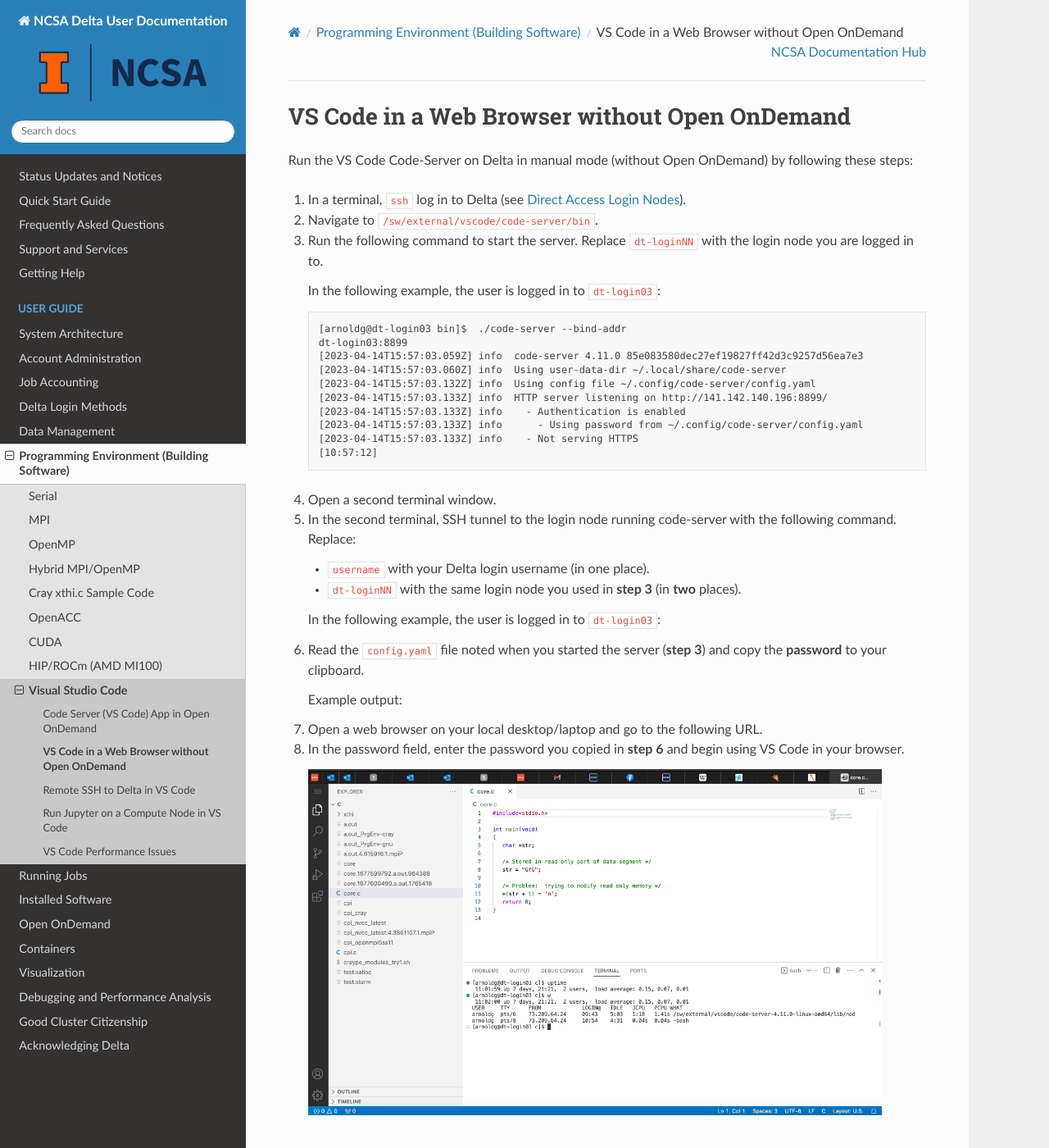
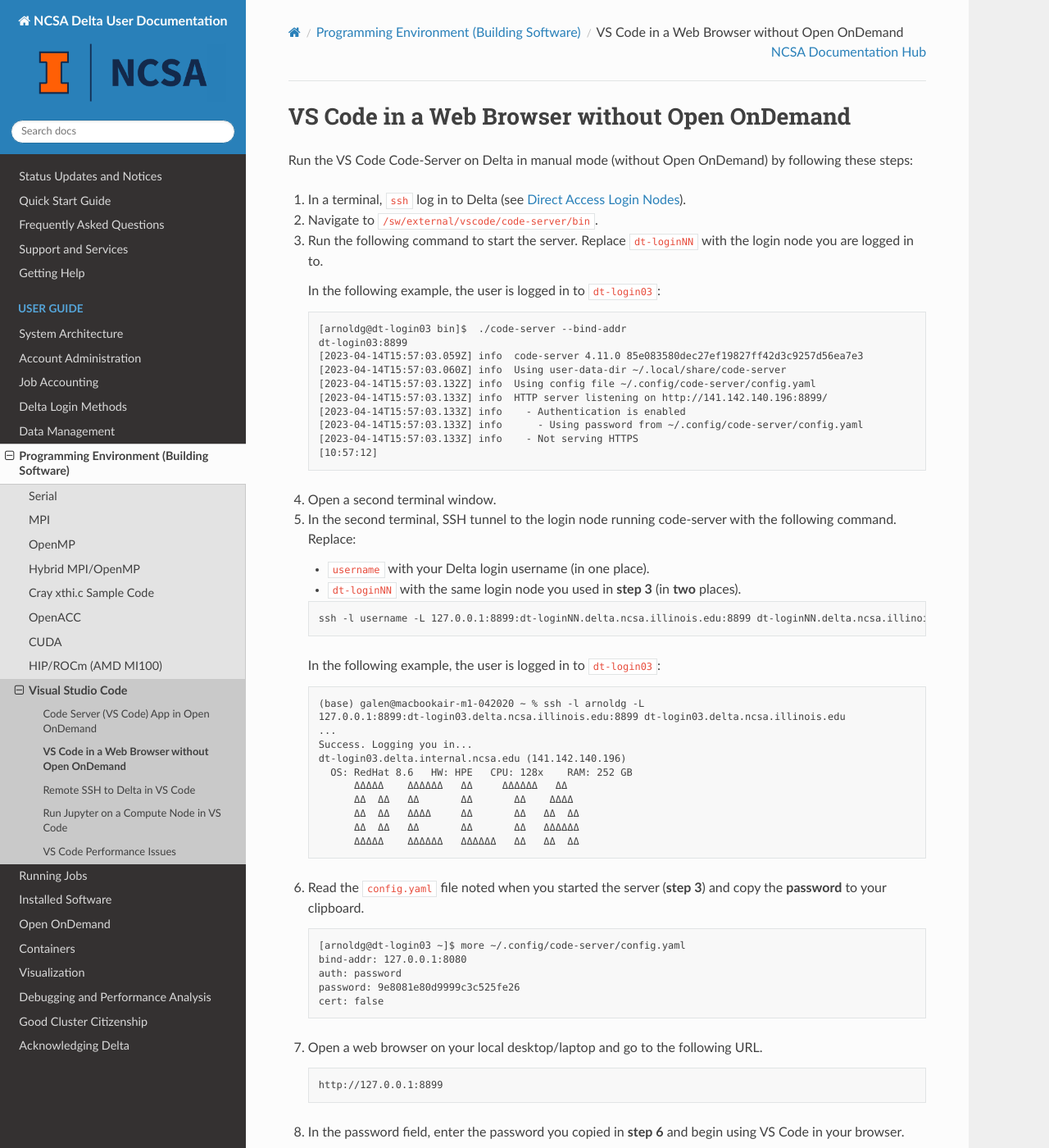
Before and after one commit to ncsa/Delta_doc, a Sphinx documentation site: the page built from docs/source/user_guide/vscode/code_server.rst, in a window 1280 px wide and 1400 px high. Shown: the whole window at 82% size. Built offline with Sphinx 7.4.7 and the Read the Docs theme 3.1.0, drawn with Linux system fonts in a browser that asks for light colours.

Commit message:
Update code_server.rst
fixed formatting for terminal examples

```diff
--- a/docs/source/user_guide/vscode/code_server.rst
+++ b/docs/source/user_guide/vscode/code_server.rst
@@ -35,10 +35,12 @@ Run the VS Code Code-Server on Delta in manual mode (without Open OnDemand) by f
    - ``dt-loginNN`` with the same login node you used in **step 3** (in **two** places).
 
    .. code-block:: terminal
+
       ssh -l username -L 127.0.0.1:8899:dt-loginNN.delta.ncsa.illinois.edu:8899 dt-loginNN.delta.ncsa.illinois.edu
    In the following example, the user is logged in to ``dt-login03``:
 
    .. code-block:: terminal
+
       (base) galen@macbookair-m1-042020 ~ % ssh -l arnoldg -L
       127.0.0.1:8899:dt-login03.delta.ncsa.illinois.edu:8899 dt-login03.delta.ncsa.illinois.edu
       ...
@@ -53,10 +55,7 @@ Run the VS Code Code-Server on Delta in manual mode (without Open OnDemand) by f
 #. Read the ``config.yaml`` file noted when you started the server (**step 3**) and copy the **password** to your clipboard.
 
    .. code-block:: terminal
-      more ~/.config/code-server/config.yaml
-   Example output:
 
-   .. code-block:: terminal
       [arnoldg@dt-login03 ~]$ more ~/.config/code-server/config.yaml
       bind-addr: 127.0.0.1:8080
       auth: password
@@ -66,6 +65,7 @@ Run the VS Code Code-Server on Delta in manual mode (without Open OnDemand) by f
 #. Open a web browser on your local desktop/laptop and go to the following URL.
 
    .. code-block:: terminal
+
       http://127.0.0.1:8899
 
 #. In the password field, enter the password you copied in **step 6** and begin using VS Code in your browser.
```
